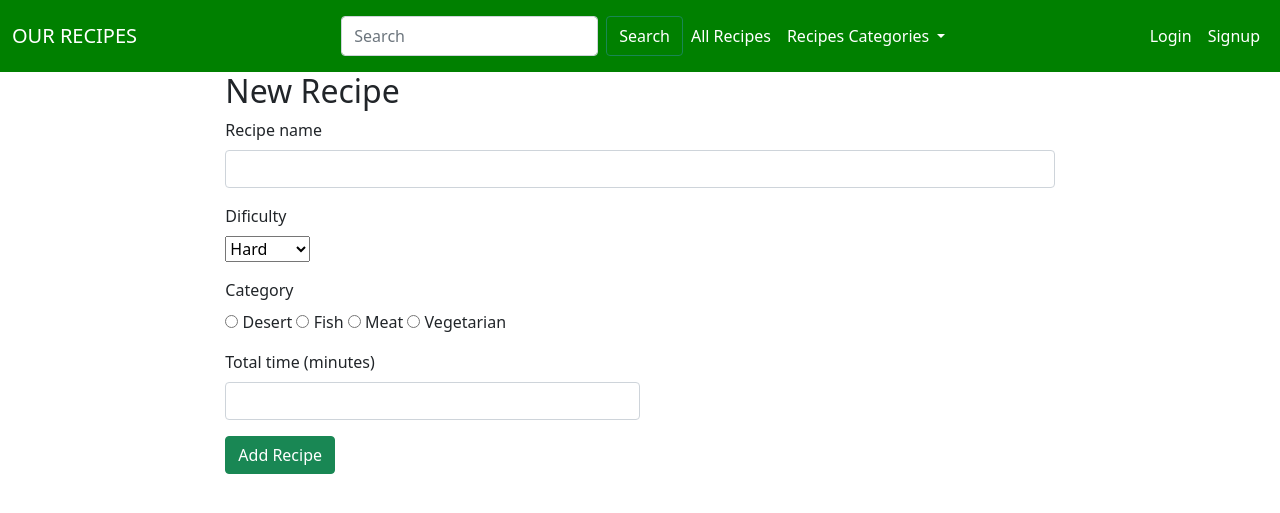
After one commit to tiagopascoa/recipes-project, a Node server app: page /new-recipe in a window 1280 px wide. The commit adds this page. Shown: the top 513 px of the page. Run offline with Node 20, Linux system fonts and the light colour scheme; some libraries are stand-ins or nearby versions.

Commit message:
new-recipe view started

```diff
--- a/app.js
+++ b/app.js
@@ -75,6 +75,9 @@ app.use("/", auth);
 const user = require("./routes/user");
 app.use("/", user);
 
+const recipe = require("./routes/recipe");
+app.use("/", recipe);
+
 // ❗ To handle errors. Routes that don't exist or errors that you handle in specific routes
 require("./error-handling")(app);
 
--- a/routes/auth.js
+++ b/routes/auth.js
@@ -49,7 +49,7 @@ router.post("/signup", fileUpload.single("image"),  async (req, res) => {
     imageUrl: fileUrlOnCloudinary
   });
 
-  res.redirect("/");
+  res.redirect("user-area");
 
 });
 
@@ -86,7 +86,7 @@ router.post("/login", async (req, res) => {
     //initializing the session with the current user
     req.session.currentUser = user;
 
-    res.redirect("/user-area");
+    res.redirect("/");
   } else {
     //password don't match
     res.render("auth/login", {
--- /dev/null
+++ b/routes/recipe.js
@@ -0,0 +1,9 @@
+const router = require("express").Router();
+const Recipe = require("../models/Recipe.model");
+
+router.get("/new-recipe", (req, res) => {
+    res.render("recipes/new-recipe");
+});
+
+
+module.exports = router;
--- a/views/layout.hbs
+++ b/views/layout.hbs
@@ -17,7 +17,7 @@
    <body>
     <nav class="navbar navbar-expand-lg">
         <div class="container-fluid">
-          <a class="navbar-brand" href="#">OUR RECIPES</a>
+          <a class="navbar-brand" href="/">OUR RECIPES</a>
           <button class="navbar-toggler navbar-light bg-light" type="button" data-bs-toggle="collapse" data-bs-target="#navbarSupportedContent" aria-controls="navbarSupportedContent" aria-expanded="false" aria-label="Toggle navigation">
             <span class="navbar-toggler-icon"></span>
           </button>
--- /dev/null
+++ b/views/recipes/new-recipe.hbs
@@ -0,0 +1,59 @@
+<div class="container-fluid">
+  <div class="row">
+    <div class="col-md-2"></div>
+    <div class="col-md-8">
+      <h2>New Recipe</h2>
+
+      <form action="/new-recipe" method="POST">
+        {{! enctype="multipart/form-data" }}
+        <div class="mb-3">
+          <label for="" class="form-label">Recipe name</label>
+          <input type="text" class="form-control" id="formGroupExampleInput" placeholder="" name="title" required/>
+        </div>
+
+        <div class="mb-3">
+          <label for="" class="form-label">Dificulty</label>
+          <div>
+          <select name="dificulty" id="cars">
+            <option value="hard">Hard</option>
+            <option value="medium">Medium</option>
+            <option value="easy">Easy</option>
+          </select>
+          </div>
+        </div>
+
+        <div class="mb-3">
+          <label for="" class="form-label">Category</label>
+          <div>
+            <input type="radio" id="category1" name="category" value="desert" />
+            <label for="category1">Desert</label>
+
+            <input type="radio" id="category2" name="category" value="fish" />
+            <label for="category2">Fish</label>
+
+            <input type="radio" id="category3" name="category" value="meat" />
+            <label for="category3">Meat</label>
+
+            <input type="radio" id="category4" name="category" value="vegetarian" />
+            <label for="category3">Vegetarian</label>
+          </div>
+        </div>
+
+        <div class="mb-3">
+          <label for="" class="form-label">Total time (minutes)</label>
+          <input type="text" class="form-control" id="formGroupExampleInput" placeholder="" name="title" style="width:50%" required/>
+        </div>
+
+        <div class="control-group">
+          <!-- Button -->
+          <div class="controls">
+            <button class="btn btn-success" type="submit">Add Recipe</button>
+          </div>
+        </div>
+      </form>
+
+    </div>
+    <div class="col-md-2"></div>
+
+  </div>
+</div>
--- a/views/users/user-area.hbs
+++ b/views/users/user-area.hbs
@@ -1 +1 @@
-<h2>User Area</h2>
+<h2>USer area</h2>
```
Also changed, not shown: models/Recipe.model.js (renamed from models/recipe.model.js, +5 -4 lines), views/auth/login.hbs (+3 -20 lines).
